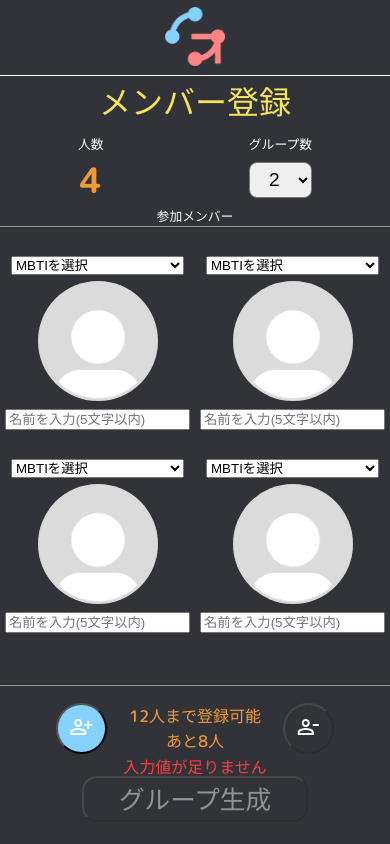
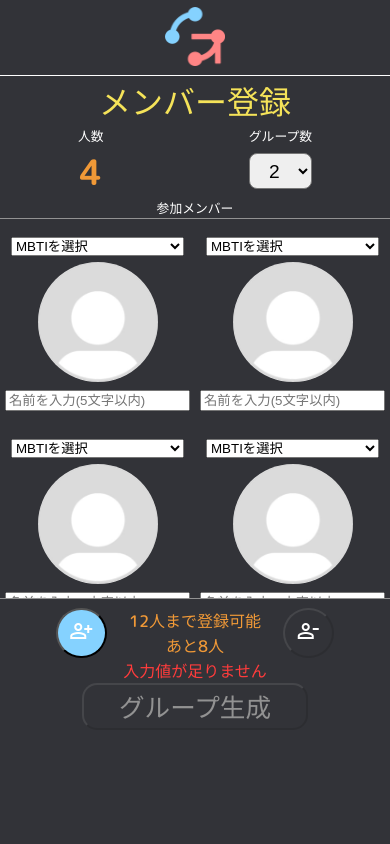
Before and after one commit to ritsuki-i/hatothon-app, a Flask app: page /member in a window 390 px wide. Run offline with Flask 3, Linux system fonts and the light colour scheme.

Commit message:
全ページのレスポンシブ対応

```diff
--- a/static/css/member.css
+++ b/static/css/member.css
@@ -4,7 +4,6 @@
 }
 
 #image-container {
-  overflow: auto;
   display: flex;
   flex-wrap: wrap;
   justify-content: space-around;
@@ -19,13 +18,15 @@
 
 body {
   background-color: #323338;
-  font-family: 'M PLUS Rounded 1c', sans-serif;
+  font-family: "M PLUS Rounded 1c", sans-serif;
   /* font-weight: 700; */
   text-align: center;
+  position: relative;
   width: 100vw;
   margin-top: 0;
   margin-left: 0;
   height: 100vh;
+  overflow: hidden;
 }
 
 .white_text {
@@ -54,7 +55,6 @@
 #title {
   font-size: 200%;
   color: #f5e359;
-  margin-bottom: 1vh;
   margin-top: 0.05vh;
 }
 
@@ -64,20 +64,14 @@
 
 #G_addButton {
   touch-action: manipulation;
-  margin: auto;
   background-color: #323338;
   color: #929292;
   border-radius: 15px;
-  font-family: 'M PLUS Rounded 1c', sans-serif;
+  font-family: "M PLUS Rounded 1c", sans-serif;
   /* font-weight: bold; */
   font-size: 160%;
   height: 12vw;
   width: 58vw;
-  position: absolute;
-  top: 0;
-  bottom: 0;
-  left: 0;
-  right: 0;
 }
 
 #removeButton {
@@ -89,7 +83,7 @@
   color: #ffffff;
   text-align: center;
   padding-inline: 0 !important;
-  padding-block: 0!important;
+  padding-block: 0 !important;
 }
 
 #addButton {
@@ -101,13 +95,7 @@
   color: #ffffff;
   text-align: center;
   padding-inline: 0 !important;
-  padding-block: 0!important;
-}
-
-#GB_parent {
-  height: 90px;
-  text-align: center;
-  position: relative;
+  padding-block: 0 !important;
 }
 
 #num_Display {
@@ -131,7 +119,7 @@
 }
 
 #AR_Button {
-  padding-top: 2vh;
+  padding-top: 1vh;
   display: flex;
   justify-content: space-evenly;
   margin-left: 4vh;
@@ -158,46 +146,52 @@
 }
 
 .fix_component_bottom {
-  position: fixed;
-  display: flex;
-  flex-direction: column;
   bottom: 0;
   width: 100vw;
   background-color: #323338;
+  bottom: 0;
+  margin-bottom: 10vh;
 }
 
 .fix_component_top {
-  position: fixed;
   background-color: #323338;
   width: 100vw;
   margin-top: 0;
   margin-left: 0;
   text-align: center;
+  z-index: 10000;
 }
 
 .add_members {
-  padding-top: 31vh;
-  padding-bottom: 21.2vh;
+  overflow-y: scroll;
+  height: 100%;
+  padding-top: 15px;
 }
 
+/* ProMax,Plus */
 @media screen and (max-width: 430px) {
-  .add_members {
-    padding-top: 28vh;
-    padding-bottom: 18.5vh;
+  .fix_component_bottom {
+    margin-bottom: 11vh;
+  }
+}
+
+/* Pro,muji */
+@media screen and (max-width: 414px) {
+  .fix_component_bottom {
+    margin-bottom: 12.5vh;
   }
 }
 
 @media screen and (max-width: 390px) {
-  .add_members {
-    padding-top: 30vh;
-    padding-bottom: 20.5vh;
+  .fix_component_bottom {
+    margin-bottom: 13.5vh;
   }
 }
 
+/* se,mini */
 @media screen and (max-width: 375px) {
-  .add_members {
-    padding-top: 35vh;
-    padding-bottom: 25vh;
+  .fix_component_bottom {
+    margin-bottom: 14vh;
   }
 }
 
@@ -210,19 +204,14 @@
 
 #ButtonValid {
   touch-action: manipulation;
-  margin: auto;
   background-color: #f09937;
   color: #f4e997;
   border-radius: 15px;
   font-size: 160%;
   height: 12vw;
   width: 58vw;
-  font-family: 'M PLUS Rounded 1c', sans-serif;
-  position: absolute;
-  top: 0;
-  bottom: 0;
-  left: 0;
-  right: 0;
+  margin-top: 10px;
+  font-family: "M PLUS Rounded 1c", sans-serif;
 }
 
 #error_message {
@@ -236,6 +225,8 @@
 
 form {
   height: 100%;
+  display: flex;
+  flex-direction: column;
 }
 
 .material-symbols-outlined {
--- a/templates/member.html
+++ b/templates/member.html
@@ -6,7 +6,6 @@
 
 <body>
   <form action="/result" method="POST" id="myForm">
-    <div id="container">
     <div class="fix_component_top">
       <div class="header">
         <div class="header1">
@@ -55,7 +54,6 @@
           <span class="material-symbols-outlined"> person_remove </span>
         </button>
       </div>
-        <div id="GB_parent">
       <p id="error_message">入力値が足りません</p>
       <button
         type="submit"
@@ -67,8 +65,6 @@
         グループ生成
       </button>
     </div>
-      </div>
-    </div>
   </form>
   <script
     type="text/javascript"
```
Also changed, not shown: static/css/result.css (+46 -4 lines). Lines whose indentation alone changed are shown as unchanged.
